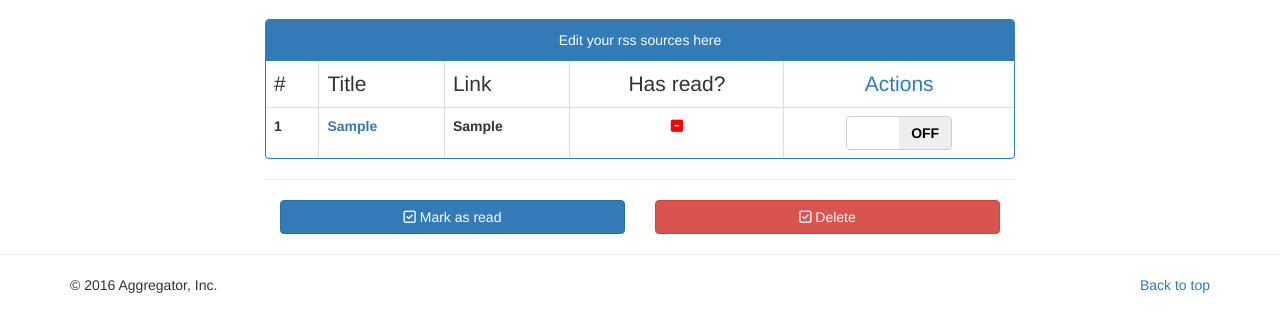
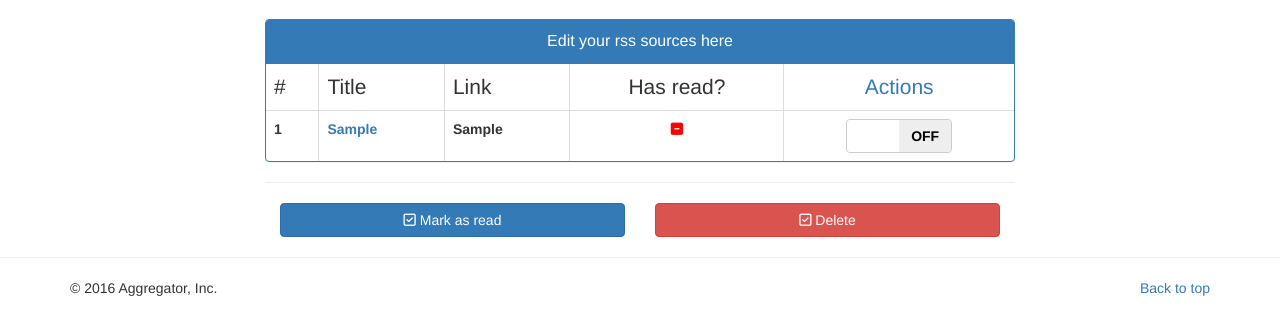
Before and after one commit to dmmeteo/trydjango18, a Django app: template templates/aggregator/edit.html in a window 1280 px wide. Shown: the part 50-385 px from the top of the page. Run offline with Django 3.2, Linux system fonts and the light colour scheme; the template is opened without the code that fills it: most values are stand-ins (such as "Sample title", 1, 10 or a date in 2020); lists and menus that the app fills with data are empty; parts of the project's set-up code (start-up, migrations or seed data) failed here and were passed over; some libraries are stand-ins or nearby versions.

Commit message:
A little fix

```diff
--- a/templates/aggregator/edit.html
+++ b/templates/aggregator/edit.html
@@ -21,7 +21,9 @@
                     {% csrf_token %}
                     <div class="panel panel-primary">
                         <div class="panel-heading text-align-center">
-                            Edit your rss sources here
+                            <div class="panel-title">
+                                Edit your rss sources here
+                            </div>
                         </div>
                         <table class="table table-responsive table-bordered table-hover">
                             <thead>
```
